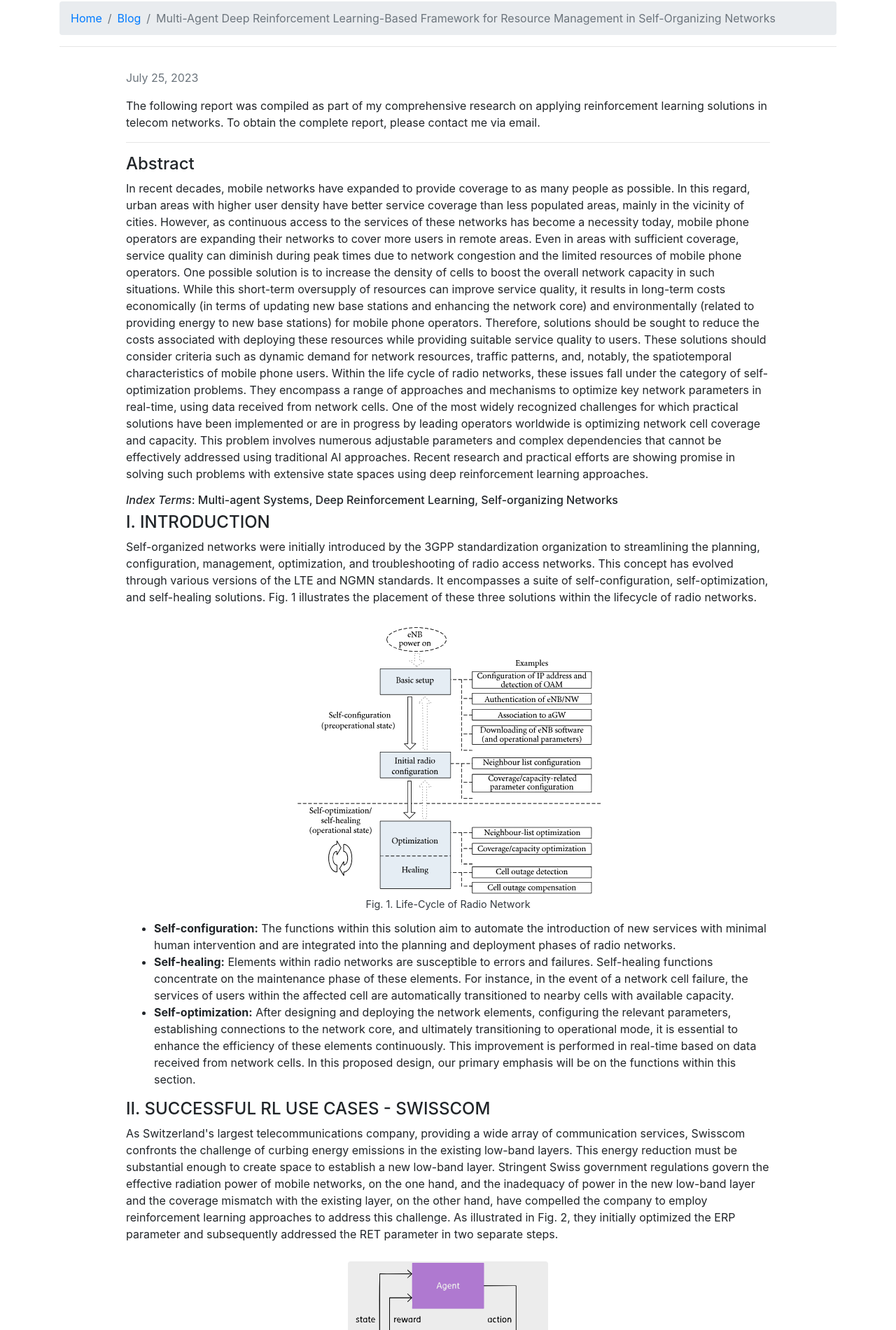
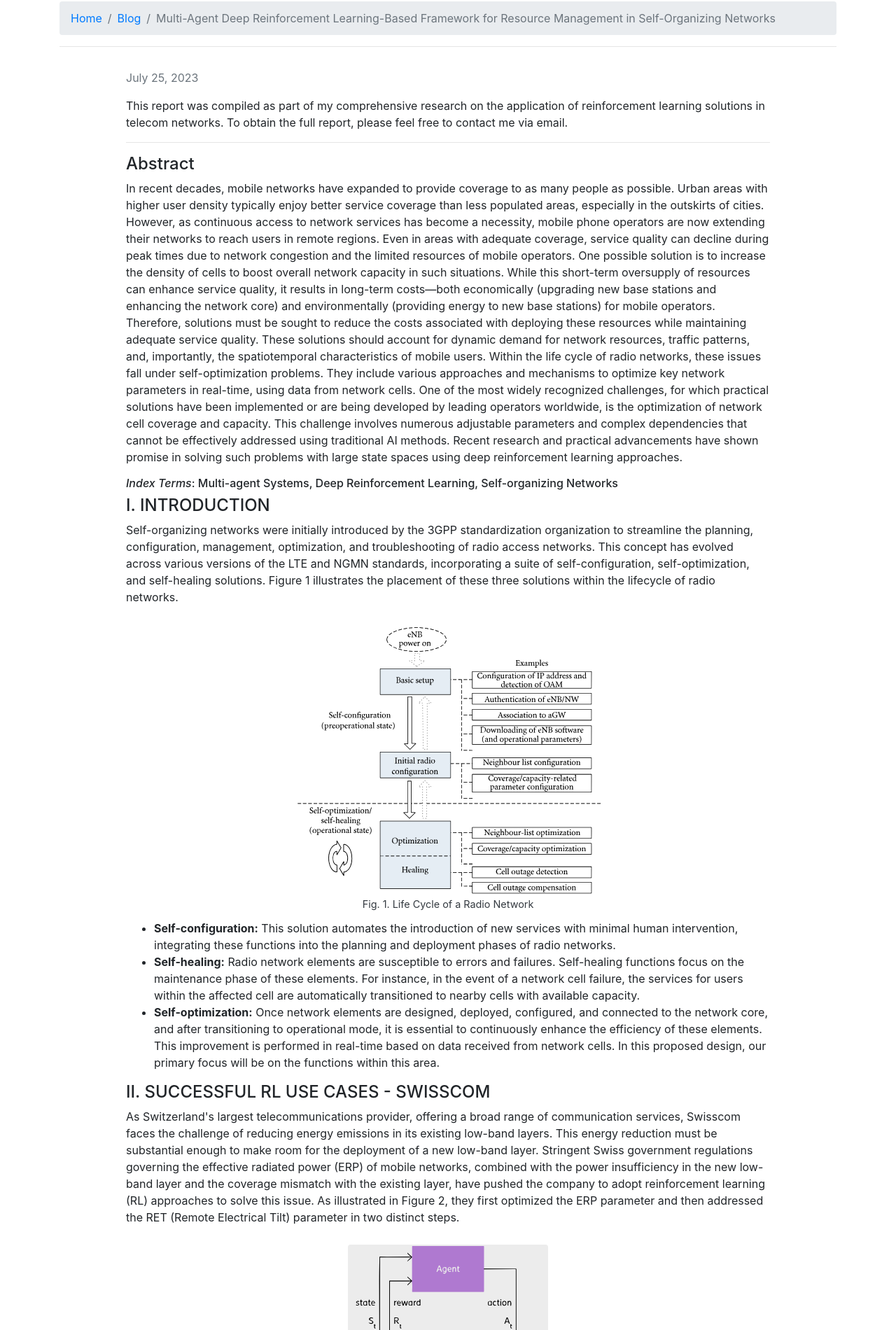
Before and after one commit to al-shams/al-shams.github.io, a plain HTML site: page 2023/07/25/multi-agent-rl.html in a window 1280 px wide. Shown: the part 220-2120 px from the top of the page at 70% size. Drawn offline with Linux system fonts and the light colour scheme.

Commit message:
[ref] fix typo

```diff
--- a/2023/07/25/multi-agent-rl.html
+++ b/2023/07/25/multi-agent-rl.html
@@ -100,126 +100,120 @@
             <div class="my-3 text-muted">
                 July 25, 2023
             </div>
-            <div class="card-text"><p>The following report was compiled as part of my comprehensive research on applying
-                reinforcement learning solutions in telecom networks. To obtain the complete report,
-                please contact me via email.</p>
+            <div class="card-text"><p>This report was compiled as part of my comprehensive research on the application
+                of reinforcement learning solutions in telecom networks. To obtain the full report, please feel free to
+                contact me via email.</p>
                 <hr/>
                 <h4>Abstract</h4>
                 <p>
-                    In recent decades, mobile networks have expanded to provide coverage to as many people as
-                    possible. In this regard, urban areas with higher user density have better service coverage than
-                    less populated areas, mainly in the vicinity of cities. However, as continuous access to the
-                    services of these networks has become a necessity today, mobile phone operators are expanding their
-                    networks to cover more users in remote areas. Even in areas with sufficient coverage, service
-                    quality can diminish during peak times due to network congestion and the limited resources of mobile
-                    phone operators. One possible solution is to increase the density of cells to boost the overall
-                    network capacity in such situations.
-                    While this short-term oversupply of resources can improve service quality, it results in long-term
-                    costs economically (in terms of updating new base stations and enhancing the network core) and
-                    environmentally (related to providing energy to new base stations) for mobile phone operators.
-                    Therefore, solutions should be sought to reduce the costs associated with deploying these resources
-                    while providing suitable service quality to users. These solutions should consider criteria such as
-                    dynamic demand for network resources, traffic patterns, and, notably, the spatiotemporal
-                    characteristics of mobile phone users.
-                    Within the life cycle of radio networks, these issues fall under the category of self-optimization
-                    problems. They encompass a range of approaches and mechanisms to optimize key network parameters in
-                    real-time, using data received from network cells. One of the most widely recognized challenges for
-                    which practical solutions have been implemented or are in progress by leading operators worldwide is
-                    optimizing network cell coverage and capacity. This problem involves numerous adjustable parameters
-                    and complex dependencies that cannot be effectively addressed using traditional AI approaches.
-                    Recent research and practical efforts are showing promise in solving such problems with extensive
-                    state spaces using deep reinforcement learning approaches.
+                    In recent decades, mobile networks have expanded to provide coverage to as many people as possible.
+                    Urban areas with higher user density typically enjoy better service coverage than less populated
+                    areas, especially in the outskirts of cities. However, as continuous access to network services has
+                    become a necessity, mobile phone operators are now extending their networks to reach users in remote
+                    regions. Even in areas with adequate coverage, service quality can decline during peak times due to
+                    network congestion and the limited resources of mobile operators. One possible solution is to
+                    increase the density of cells to boost overall network capacity in such situations. While this
+                    short-term oversupply of resources can enhance service quality, it results in long-term costs—both
+                    economically (upgrading new base stations and enhancing the network core) and environmentally
+                    (providing energy to new base stations) for mobile operators. Therefore, solutions must be sought to
+                    reduce the costs associated with deploying these resources while maintaining adequate service
+                    quality. These solutions should account for dynamic demand for network resources, traffic patterns,
+                    and, importantly, the spatiotemporal characteristics of mobile users. Within the life cycle of radio
+                    networks, these issues fall under self-optimization problems. They include various approaches and
+                    mechanisms to optimize key network parameters in real-time, using data from network cells. One of
+                    the most widely recognized challenges, for which practical solutions have been implemented or are
+                    being developed by leading operators worldwide, is the optimization of network cell coverage and
+                    capacity. This challenge involves numerous adjustable parameters and complex dependencies that
+                    cannot be effectively addressed using traditional AI methods. Recent research and practical
+                    advancements have shown promise in solving such problems with large state spaces using deep
+                    reinforcement learning approaches.
                 </p>
                 <h6 id="index-terms"><em>Index Terms</em>: Multi-agent Systems, Deep Reinforcement Learning,
                     Self-organizing Networks</h6>
                 <h4>&#8544. INTRODUCTION</h4>
                 <p>
-                    Self-organized networks were initially introduced by the 3GPP standardization organization to
-                    streamlining the planning, configuration, management, optimization, and troubleshooting of
-                    radio access networks. This concept has evolved through various versions of the LTE and NGMN
-                    standards. It encompasses a suite of self-configuration, self-optimization, and self-healing
-                    solutions. Fig. 1 illustrates the placement of these three solutions within the lifecycle of radio
-                    networks.
+                    Self-organizing networks were initially introduced by the 3GPP standardization organization to
+                    streamline the planning, configuration, management, optimization, and troubleshooting of radio
+                    access networks. This concept has evolved across various versions of the LTE and NGMN standards,
+                    incorporating a suite of self-configuration, self-optimization, and self-healing solutions. Figure 1
+                    illustrates the placement of these three solutions within the lifecycle of radio networks.
                 <div class="row justify-content-center">
                     <div class="figure col col-sm-6 col-10 align-self-center my-4 img">
-                        <img class="rounded" alt="Life-Cycle of Radio Network"
+                        <img class="rounded" alt="Life Cycle of a Radio Network"
                              src="/assets/images/life-cycle-of-radio-network.svg"/>
-                        <div class="figure-caption text-center text-dark">Fig. 1. Life-Cycle of Radio Network
+                        <div class="figure-caption text-center text-dark">Fig. 1. Life Cycle of a Radio Network
                         </div>
                     </div>
                 </div>
                 <ul>
-                    <li><strong>Self-configuration:</strong> The functions within this solution aim to automate the
-                        introduction of new services with minimal human intervention and are integrated into the
-                        planning and deployment phases of radio networks.
+                    <li><strong>Self-configuration:</strong> This solution automates the introduction of new services
+                        with minimal human intervention, integrating these functions into the planning and deployment
+                        phases of radio networks.
                     </li>
-                    <li><strong>Self-healing:</strong> Elements within radio networks are susceptible to errors and
-                        failures. Self-healing functions concentrate on the maintenance phase of these elements. For
-                        instance, in the event of a network cell failure, the services of users within the affected cell
-                        are automatically transitioned to nearby cells with available capacity.
+                    <li><strong>Self-healing:</strong> Radio network elements are susceptible to errors and failures.
+                        Self-healing functions focus on the maintenance phase of these elements. For instance, in the
+                        event of a network cell failure, the services for users within the affected cell are
+                        automatically transitioned to nearby cells with available capacity.
                     </li>
-                    <li><strong>Self-optimization:</strong> After designing and deploying the network elements,
-                        configuring the relevant parameters, establishing connections to the network core, and
-                        ultimately transitioning to operational mode, it is essential to enhance the efficiency of these
-                        elements continuously. This improvement is performed in real-time based on data received from
-                        network cells. In this proposed design, our primary emphasis will be on the functions within
-                        this section.
+                    <li><strong>Self-optimization:</strong> Once network elements are designed, deployed, configured,
+                        and connected to the network core, and after transitioning to operational mode, it is essential
+                        to continuously enhance the efficiency of these elements. This improvement is performed in
+                        real-time based on data received from network cells. In this proposed design, our primary focus
+                        will be on the functions within this area.
                     </li>
                 </ul>
                 </p>
                 <h4>&#8545. SUCCESSFUL RL USE CASES - SWISSCOM</h4>
                 <p>
-                    As Switzerland's largest telecommunications company, providing a wide array of communication
-                    services, Swisscom confronts the challenge of curbing energy emissions in the existing low-band
-                    layers. This energy reduction must be substantial enough to create space to establish a new low-band
-                    layer. Stringent Swiss government regulations govern the effective radiation power of mobile
-                    networks, on the one hand, and the inadequacy of power in the new low-band layer and the
-                    coverage mismatch with the existing layer, on the other hand, have compelled the company to employ
-                    reinforcement learning approaches to address this challenge. As illustrated in Fig. 2, they
-                    initially optimized the ERP parameter and subsequently addressed the RET parameter in two separate
-                    steps.
+                    As Switzerland's largest telecommunications provider, offering a broad range of communication
+                    services, Swisscom faces the challenge of reducing energy emissions in its existing low-band layers.
+                    This energy reduction must be substantial enough to make room for the deployment of a new low-band
+                    layer. Stringent Swiss government regulations governing the effective radiated power (ERP) of mobile
+                    networks, combined with the power insufficiency in the new low-band layer and the coverage mismatch
+                    with the existing layer, have pushed the company to adopt reinforcement learning (RL) approaches to
+                    solve this issue. As illustrated in Figure 2, they first optimized the ERP parameter and then
+                    addressed the RET (Remote Electrical Tilt) parameter in two distinct steps.
                 <div class="row justify-content-center">
                     <div class="figure col col-sm-4 col-10 align-self-center my-4 img">
-                        <img class="rounded" alt="Live Networks Using Simulators and Emulators as Digital Twins"
+                        <img class="rounded" alt="Live Networks Utilizing Simulators and Emulators as Digital Twins"
                              src="/assets/images/live-networks-using-simulators-and-emulators-as-digital-twins.svg"/>
-                        <div class="figure-caption text-center text-dark">Fig. 2. Live Networks Using Simulators and
+                        <div class="figure-caption text-center text-dark">Fig. 2. Live Networks Utilizing Simulators and
                             Emulators as Digital Twins
                         </div>
                     </div>
                 </div>
                 <ul>
-                    <li><strong>Effective Radiated Power:</strong> Minimizing the ERP parameter to the greatest extent
-                        possible while preserving coverage and maintaining the quality of service to users by applying
-                        reinforcement learning techniques and utilizing a network simulator, acting as a digital
-                        counterpart.
+                    <li><strong>Effective Radiated Power (ERP):</strong> Minimizing the ERP parameter as much as
+                        possible while maintaining coverage and ensuring quality of service for users was achieved by
+                        applying reinforcement learning techniques and utilizing a network simulator, which acted as a
+                        digital counterpart.
                     </li>
-                    <li><strong>Remote Electrical Tilt:</strong> Enhancing the RET parameter through a simulator-based
-                        optimization approach.
+                    <li><strong>Remote Electrical Tilt (RET):</strong> Optimizing the RET parameter was accomplished
+                        through a simulator-based approach.
                     </li>
                 </ul>
                 The experiment focused on optimizing the transmission power of the uplink connection and adjusting the
-                RET parameter in the Ticino region of Switzerland. This region comprises 163 fourth-generation cells
-                operating in the 800 MHz band, with 100 cells selected to optimize uplink transmission power and
-                subsequent RET parameter optimization. According to reports, the emulation of network behavior following
-                power adjustments was remarkably precise, eliminating the need for repeated online interactions with the
-                network. Instead, the final optimized values were acquired exclusively through interactions with the
-                digital counterpart. These values were then directly implemented and integrated into the network.
-                Subsequently, RET parameter optimization was implemented within the network, with the ultimate
-                modifications displayed in Fig. 3.
-                As indicated in Fig. 3, in areas where network antennas consume the maximum power, the electrical
-                tilt of the antenna is at its minimum, and vice versa. As a result of this testing, uplink transmission
-                power decreased by 10%, while uplink connection throughput increased by 12%. Additionally, after a
-                single iteration of optimization and network interaction, cumulative transmission power decreased by
-                20%, and uplink connection throughput increased by 5.5%. This reduction in the ERP parameter translates
-                to a 4.3% decrease in base station power consumption. Swisscom's experience is another example of
-                applying reinforcement learning approaches to learn, optimize, and ultimately automate complex processes
-                without human intervention.
+                RET parameter in the Ticino region of Switzerland. This region includes 163 fourth-generation cells
+                operating in the 800 MHz band, with 100 cells selected for uplink transmission power optimization,
+                followed by RET parameter optimization. Reports indicated that the emulation of network behavior after
+                power adjustments was remarkably accurate, removing the need for repeated online interactions with the
+                network. Instead, the final optimized values were obtained exclusively through interactions with the
+                digital counterpart, and these values were then directly implemented and integrated into the network.
+                Subsequently, RET parameter optimization was applied, with the final modifications shown in Figure 3. As
+                illustrated in Figure 3, in areas where network antennas consume maximum power, the antenna's electrical
+                tilt is at its minimum, and vice versa.
+                As a result of the testing, uplink transmission power was reduced by 10%, while uplink connection
+                throughput increased by 12%. Additionally, after a single iteration of optimization and network
+                interaction, cumulative transmission power was reduced by 20%, and uplink connection throughput
+                increased by 5.5%. This reduction in the ERP parameter led to a 4.3% decrease in base station power
+                consumption. Swisscom's experience is a prime example of how reinforcement learning approaches can be
+                applied to learn, optimize, and ultimately automate complex processes without human intervention.
                 <div class="row justify-content-center">
                     <div class="figure col col-sm-7 col-10 align-self-center my-4 img">
-                        <img class="rounded" alt="Power and RET Changes in the Ticino Region of Switzerland"
+                        <img class="rounded" alt="Power and RET Adjustments in the Ticino Region of Switzerland"
                              src="/assets/images/power-and-RET-changes-in-the-Ticino-area-of-Switzerland.svg"/>
-                        <div class="figure-caption text-center text-dark">Fig. 3. Power and RET Changes in the Ticino
-                            Region of Switzerland
+                        <div class="figure-caption text-center text-dark">Fig. 3. Power and RET Adjustments in the
+                            Ticino Region of Switzerland
                         </div>
                     </div>
                 </div>
```
Also changed, not shown: 2023/07/20/technical-SWOT-analysis.html (+40 -39 lines), 2024/08/29/DRL-based-service-migration.html (+7 -7 lines).
